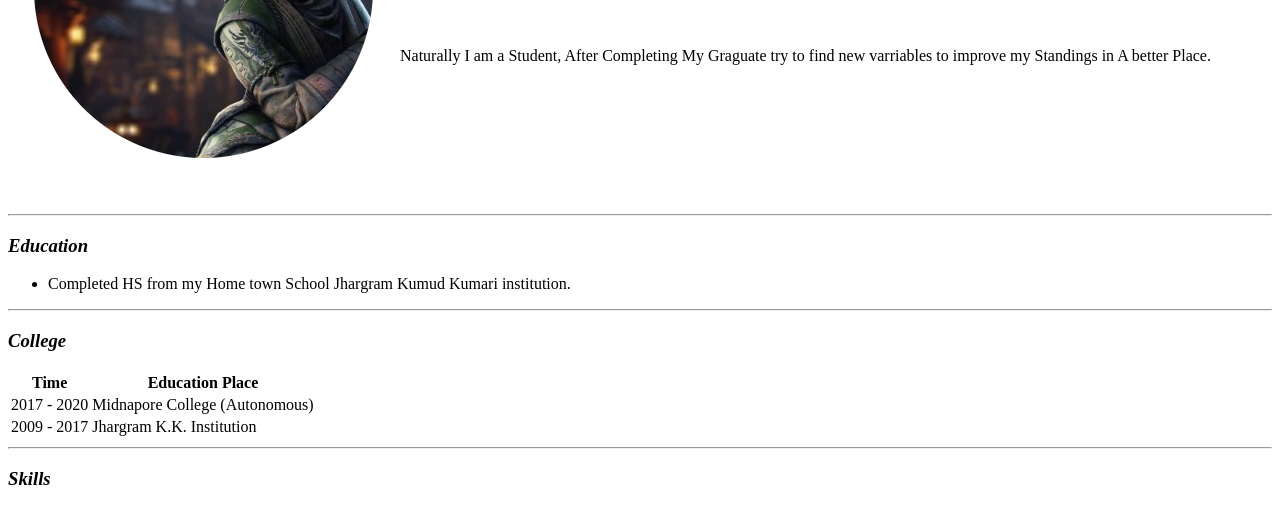
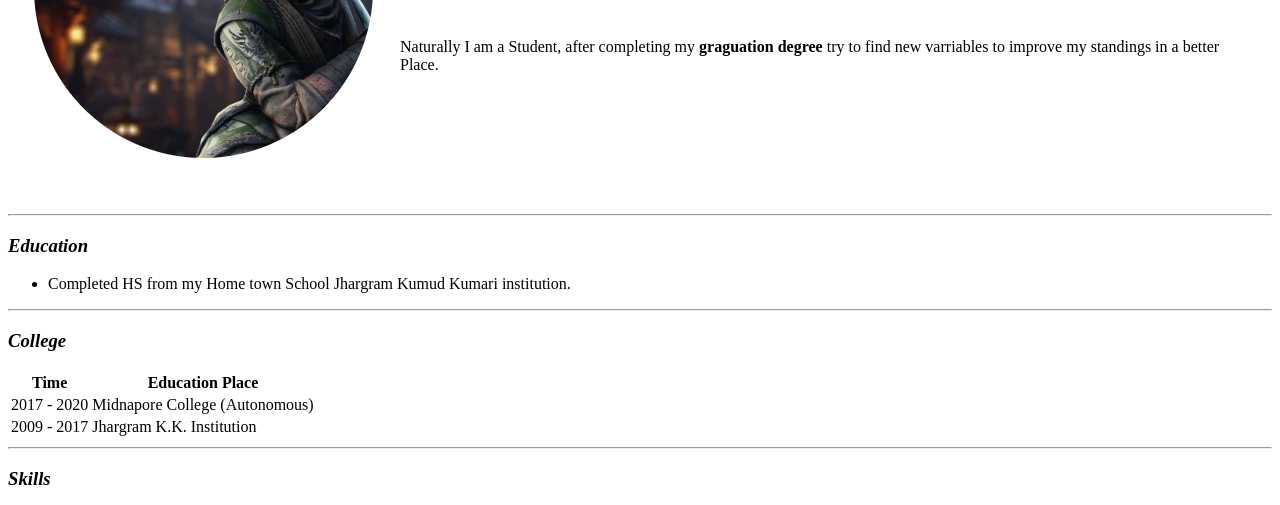
Before and after one commit to worldutilizer009/CV, a plain HTML site: page index.html in a window 1280 px wide. Shown: the part 215-720 px from the top of the page. Drawn offline with Linux system fonts and the light colour scheme.

Commit message:
Graduation

```diff
--- a/index.html
+++ b/index.html
@@ -13,7 +13,7 @@
             <td><h1><em><strong>Binoy Mahata</strong></em></h1>
                 <p><em>Student of <strong><a href="https://iti.wb.gov.in/institute/home/jhargram">Jhargram Govt ITI</a></strong></em></p>
                 <br>
-                <p>Naturally I am a Student, After Completing My Graguate try to find new varriables to improve my Standings in A better Place.</p></td>
+                <p>Naturally I am a Student, after completing my <b>graguation degree</B> try to find new varriables to improve my standings in a better Place.</p></td>
         </tr>
     </table>
     <br>
```
